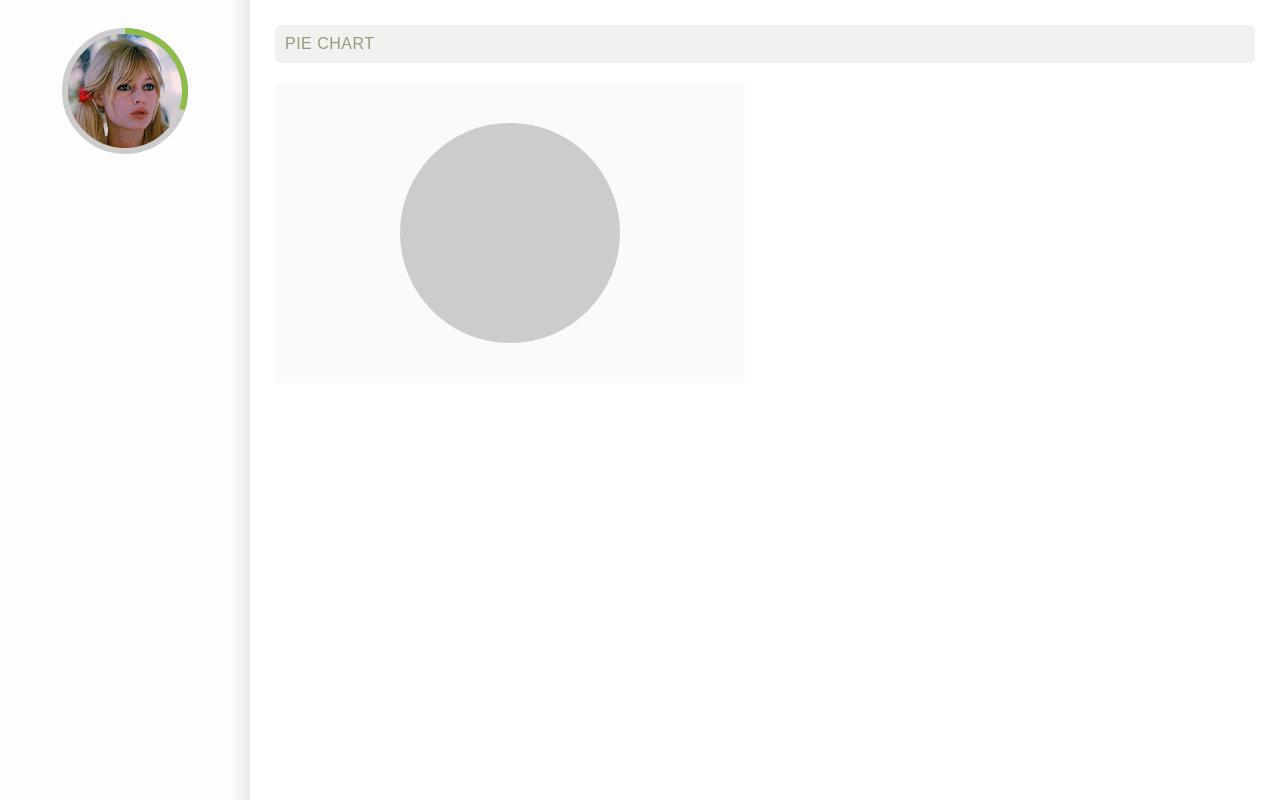
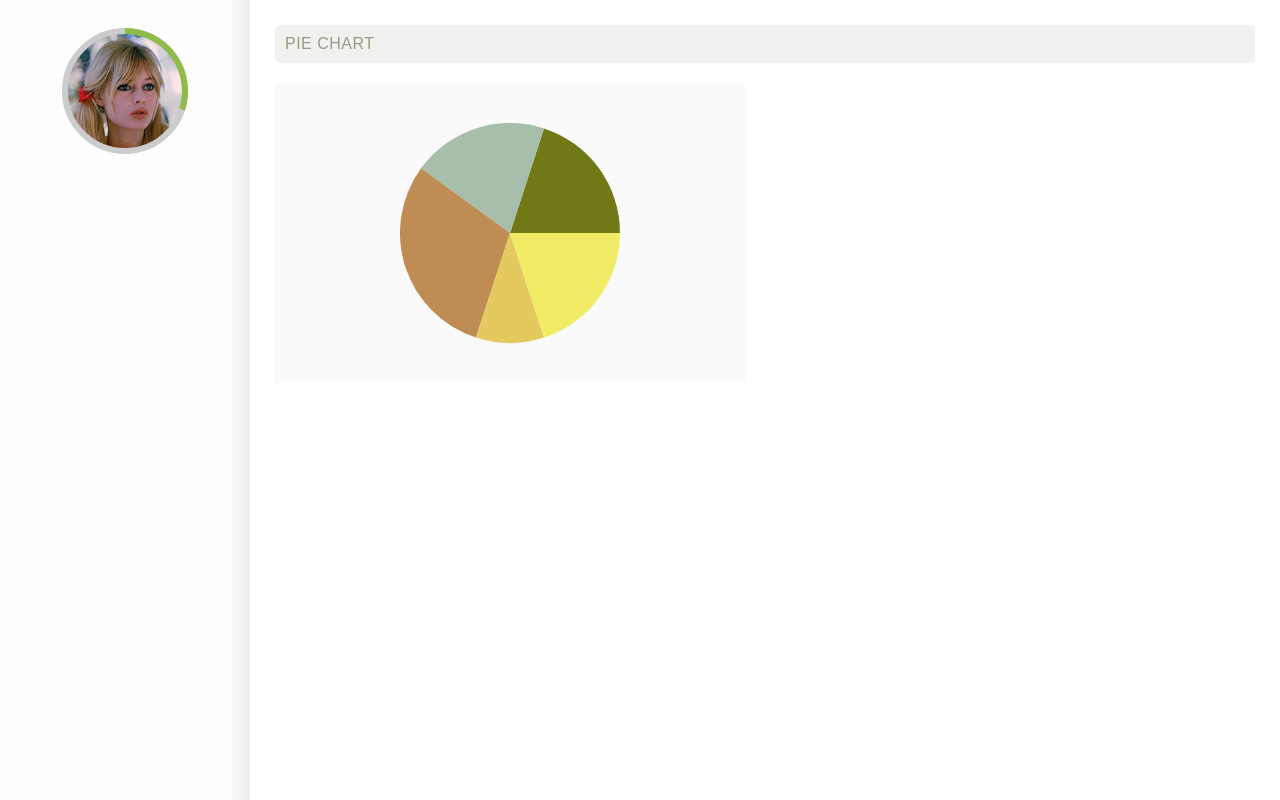
Before and after one commit to davoreric/chartphael, a website: page demo/index.html in a window 1280 px wide. Drawn offline with Linux system fonts and the light colour scheme.

Commit message:
update on piechart

```diff
--- a/demo/index.html
+++ b/demo/index.html
@@ -27,9 +27,22 @@
         </section>
 
         <script src="../dist/chartphael.js"></script>
+
+        <script>
+            var pieChartJSON = {
+                "items": [
+                    { "label": "Europe", "percent": "20", "color": "#717917" },
+                    { "label": "America", "percent": "20", "color": "#a6beaa" },
+                    { "label": "Africa", "percent": "30", "color": "#bf8c53" },
+                    { "label": "Asia", "percent": "10", "color": "#e4c95e" },
+                    { "label": "Australia", "percent": "20", "color": "#f1eb66" },
+                ]
+            };
+        </script>
+
         <script>
             app.chart.profile.init('profile_bar');
-            app.chart.pie.init('pie_chart');
+            app.chart.pie.init('pie_chart', pieChartJSON);
         </script>
 
     </body>
```
Also changed, not shown: dist/chartphael.js.
